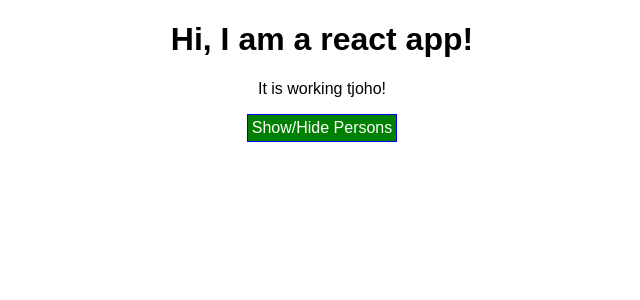
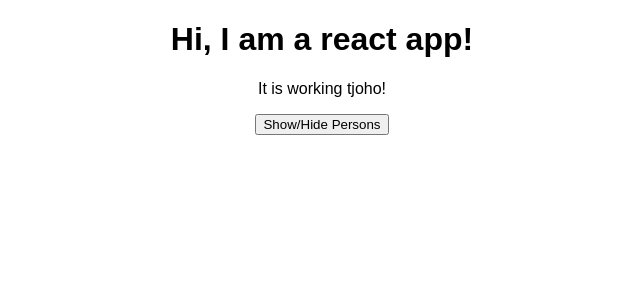
Before and after one commit to oberntorp/MOOCCourses, a React (Create React App) app in the folder react-complete-guide/: page / in a window 1280 px wide. Shown: the top 300 px of the page, without its empty margins (318-958 px from the left). Built offline with nearby package versions, Linux system fonts and the light colour scheme.

Commit message:
- Removed syled-components from app

```diff
--- a/react-complete-guide/src/App.js
+++ b/react-complete-guide/src/App.js
@@ -1,7 +1,6 @@
 import React, { /*Component*/ useState } from 'react';
 import './App.css';
 import Person from './Person/Person';
-import styled from 'styled-components';
 
 // A state full, container or smart component is a component that manages state, either as a function (functional components) or class based components
 const App = props => {
@@ -58,19 +57,6 @@ const App = props => {
       });
   }
 
-  const StyledButton = styled.button`
-    font: inherit;
-    background-color: ${props => props.otherBg ? "red" : "green"};
-    color: white;
-    border: 1px solid blue;
-    padding: 4px;
-    cursor: pointer;
-    &:hover {
-      background-color: ${props => props.otherBg ? "pink" : "lightgreen"};
-      color: black;
-    }
-  `;
-
   let classes = [];
 
   if(personsState.persons.length <= 2){
@@ -97,7 +83,7 @@ const App = props => {
     <div className="App">
       <h1>Hi, I am a react app!</h1>
       <p className={classes}>It is working tjoho!</p>
-    <StyledButton otherBg={personsState.showPersons} onClick={showPersonsHandler}>Show/Hide Persons</StyledButton>
+    <button otherBg={personsState.showPersons} onClick={showPersonsHandler}>Show/Hide Persons</button>
       {persons}
     </div>
   );
```
